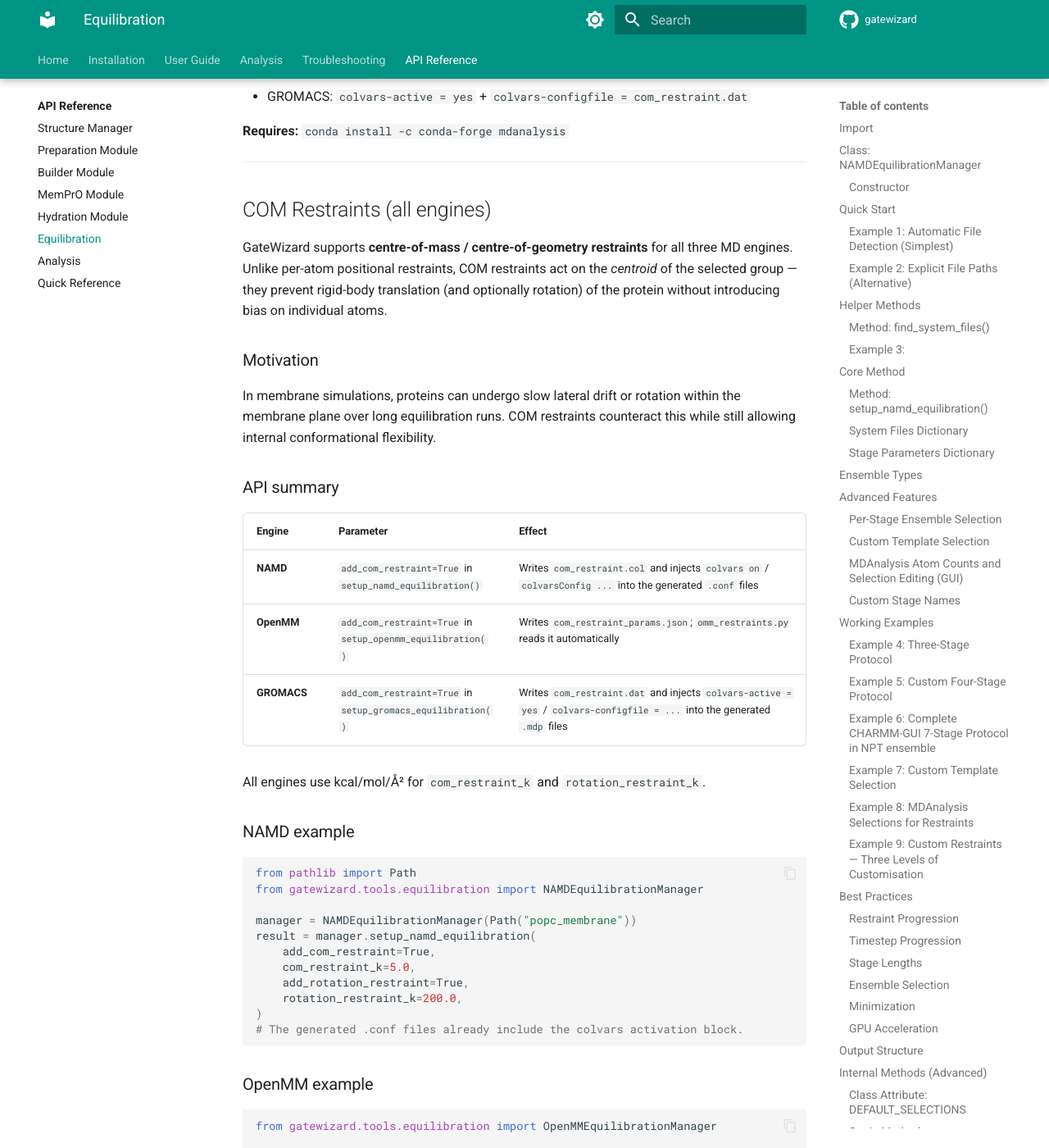
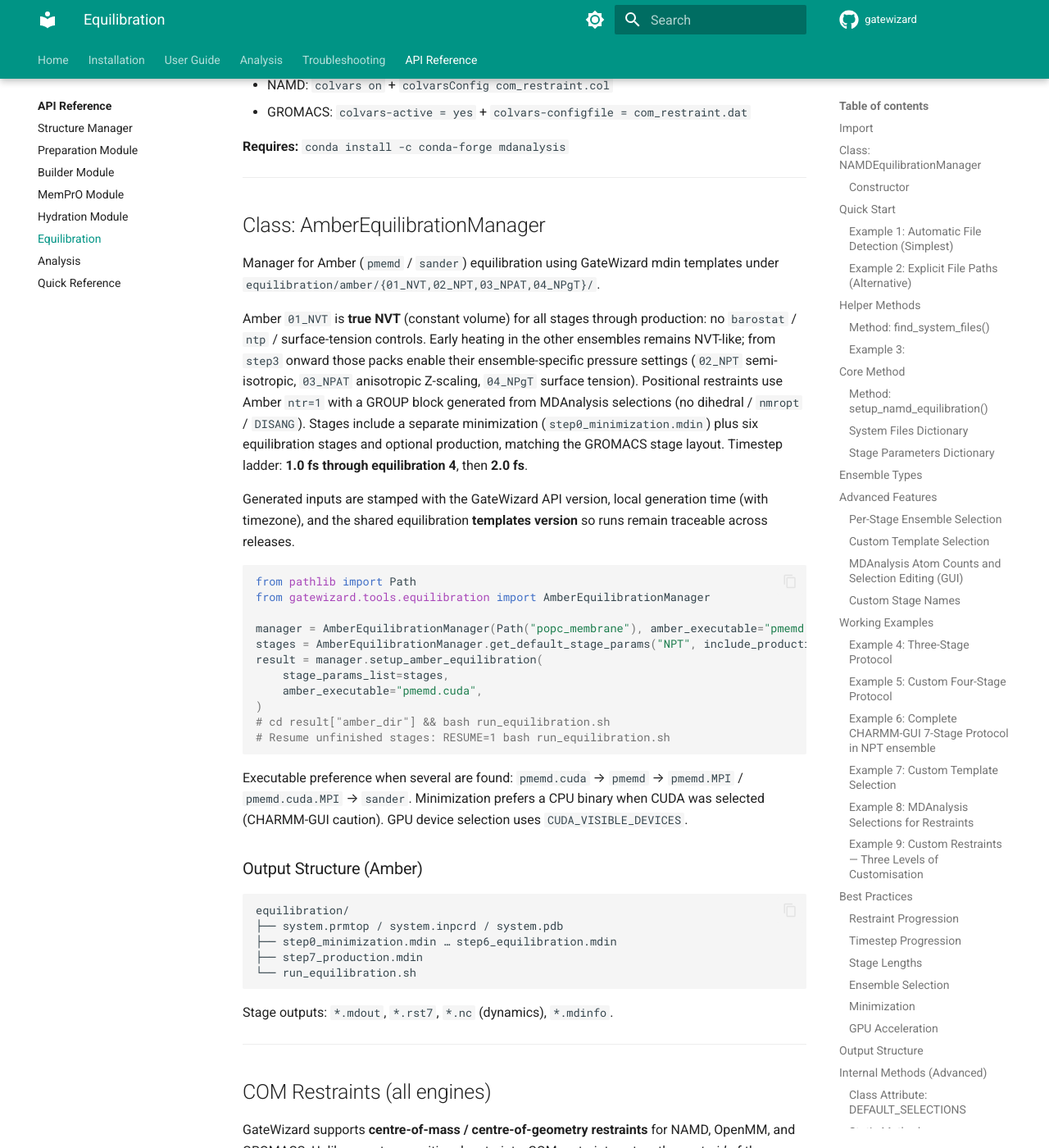
Before and after one commit to maurobedoya/gatewizard, an MkDocs documentation site: the page built from docs/api/equilibration.md, in a window 1280 px wide and 1400 px high, scrolled down 58229 px. Shown: the whole window at 82% size. Built offline with MkDocs 1.6.1 and Material for MkDocs 9.7.7, drawn with Linux system fonts in a browser that asks for light colours; comment, search, counter and statistics services are not loaded; the version menu is left out; some of the changed text lies outside the part shown.

Commit message:
docs(equilibration): document Amber support and template generation
Update equilibration API docs/quick ref and Unreleased changelog (Amber, headers, true NVT, NPAT).

````diff
--- a/docs/api/equilibration.md
+++ b/docs/api/equilibration.md
@@ -1,6 +1,6 @@
 # Equilibration Module
 
-Module for setting up NAMD, OpenMM, and GROMACS equilibration protocols for membrane protein systems. Generates configuration files, restraint files, and run scripts for multi-stage equilibration simulations using AMBER force fields.
+Module for setting up NAMD, OpenMM, GROMACS, and Amber equilibration protocols for membrane protein systems. Generates configuration files, restraint files, and run scripts for multi-stage equilibration simulations using AMBER force fields.
 
 The three engine managers share a similar user-facing API, with engine-specific file formats and run scripts.
 
@@ -11,6 +11,7 @@ from gatewizard.tools.equilibration import (
     NAMDEquilibrationManager,
     OpenMMEquilibrationManager,
     GROMACSEquilibrationManager,
+    AmberEquilibrationManager,
 )
 ```
 
@@ -2607,12 +2608,66 @@ activation block directly into the generated input files:
 
 ---
 
+## Class: AmberEquilibrationManager
+
+Manager for Amber (`pmemd` / `sander`) equilibration using GateWizard mdin
+templates under `equilibration/amber/{01_NVT,02_NPT,03_NPAT,04_NPgT}/`.
+
+Amber `01_NVT` is **true NVT** (constant volume) for all stages through
+production: no `barostat` / `ntp` / surface-tension controls. Early heating in
+the other ensembles remains NVT-like; from `step3` onward those packs enable
+their ensemble-specific pressure settings (`02_NPT` semi-isotropic, `03_NPAT`
+anisotropic Z-scaling, `04_NPgT` surface tension). Positional restraints use Amber
+`ntr=1` with a GROUP block generated from MDAnalysis selections (no dihedral /
+`nmropt` / `DISANG`). Stages include a separate minimization
+(`step0_minimization.mdin`) plus six equilibration stages and optional production,
+matching the GROMACS stage layout. Timestep ladder: **1.0 fs through equilibration 4**,
+then **2.0 fs**.
+
+Generated inputs are stamped with the GateWizard API version, local generation
+time (with timezone), and the shared equilibration **templates version** so runs
+remain traceable across releases.
+
+```python
+from pathlib import Path
+from gatewizard.tools.equilibration import AmberEquilibrationManager
+
+manager = AmberEquilibrationManager(Path("popc_membrane"), amber_executable="pmemd.cuda")
+stages = AmberEquilibrationManager.get_default_stage_params("NPT", include_production=True)
+result = manager.setup_amber_equilibration(
+    stage_params_list=stages,
+    amber_executable="pmemd.cuda",
+)
+# cd result["amber_dir"] && bash run_equilibration.sh
+# Resume unfinished stages: RESUME=1 bash run_equilibration.sh
+```
+
+Executable preference when several are found: `pmemd.cuda` → `pmemd` →
+`pmemd.MPI` / `pmemd.cuda.MPI` → `sander`. Minimization prefers a CPU binary when
+CUDA was selected (CHARMM-GUI caution). GPU device selection uses
+`CUDA_VISIBLE_DEVICES`.
+
+### Output Structure (Amber)
+
+```
+equilibration/
+├── system.prmtop / system.inpcrd / system.pdb
+├── step0_minimization.mdin … step6_equilibration.mdin
+├── step7_production.mdin
+└── run_equilibration.sh
+```
+
+Stage outputs: `*.mdout`, `*.rst7`, `*.nc` (dynamics), `*.mdinfo`.
+
+---
+
 ## COM Restraints (all engines)
 
-GateWizard supports **centre-of-mass / centre-of-geometry restraints** for all
-three MD engines.  Unlike per-atom positional restraints, COM restraints act on
+GateWizard supports **centre-of-mass / centre-of-geometry restraints** for
+NAMD, OpenMM, and GROMACS.  Unlike per-atom positional restraints, COM restraints act on
 the *centroid* of the selected group — they prevent rigid-body translation (and
 optionally rotation) of the protein without introducing bias on individual atoms.
+Amber equilibration currently uses GROUP positional restraints only (no COM colvars).
 
 ### Motivation
 
````
Also changed, not shown: CHANGELOG.md (+7 -0 lines), docs/QUICK_REFERENCE.md (+15 -0 lines), docs/api/index.md (+3 -2 lines), 1 other file.
